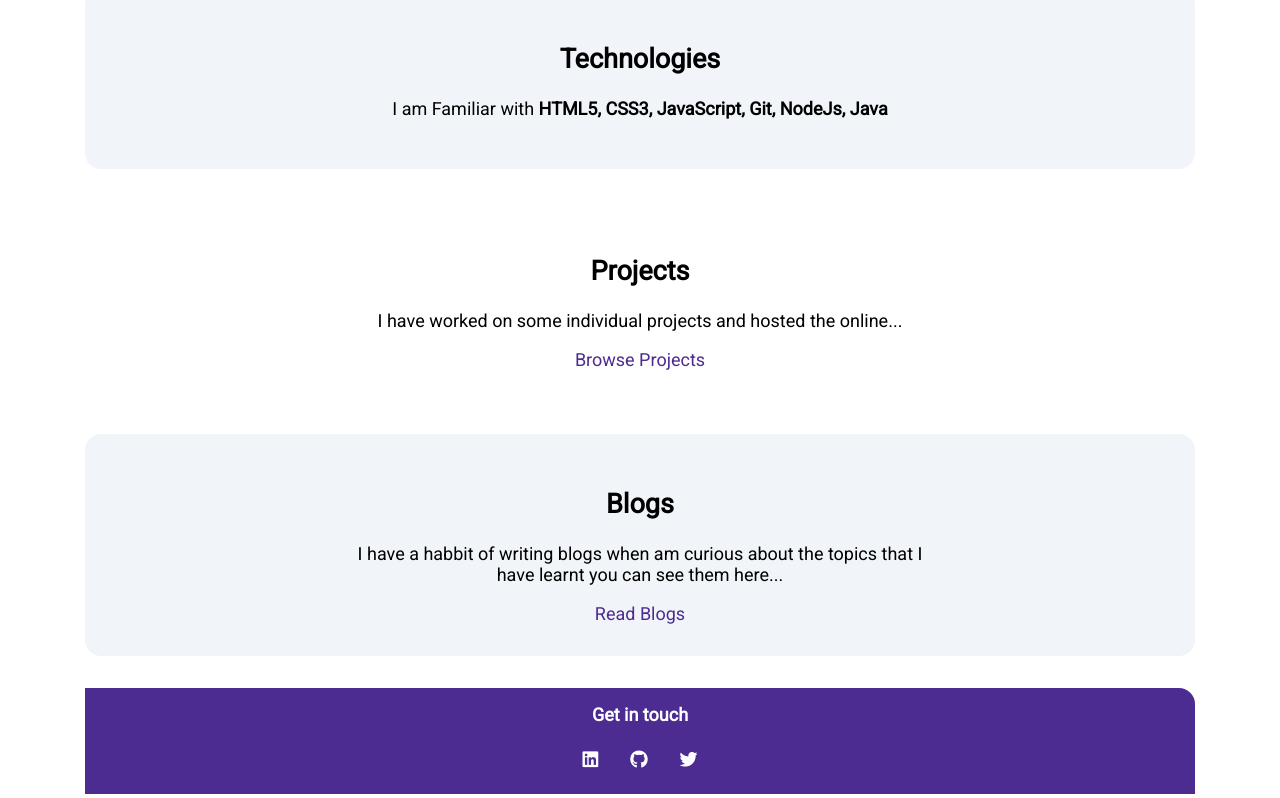
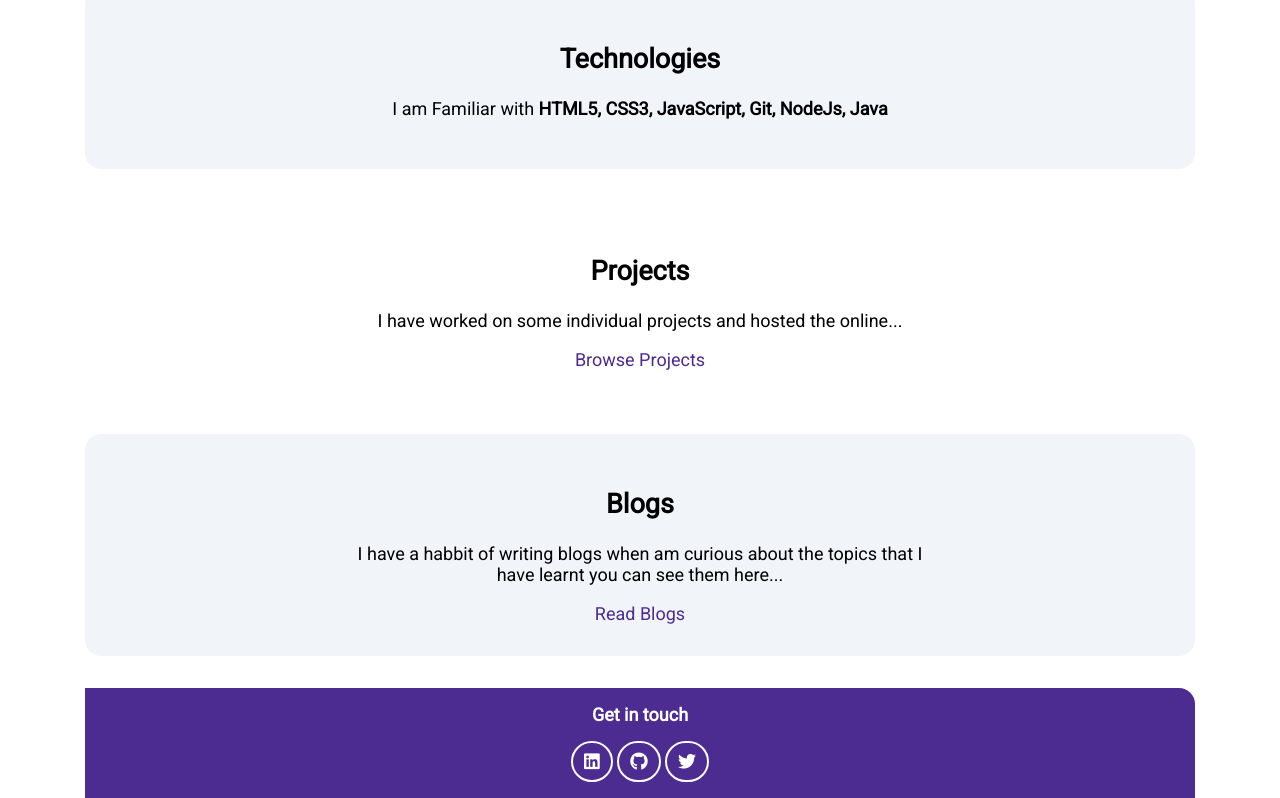
Before and after one commit to Aakarshashetty/portfolio, a plain HTML site: page index.html in a window 1280 px wide. Shown: the part 736-1534 px from the top of the page. Drawn offline with Linux system fonts and the light colour scheme.

Commit message:
fix in footer css

```diff
--- a/styles.css
+++ b/styles.css
@@ -111,6 +111,14 @@ hr{
 }
 .footer .link{
     color: white;
+    border: 2px solid white;
+    margin: 0px 2px;
+    border-radius: 15rem;
+    padding: 0.5rem 0.7rem;
+}
+.footer .link:hover{
+    color: var(--primary-color);
+    background-color: white;
 }
 .footer ul{
     padding-inline-start: 0px;
```
